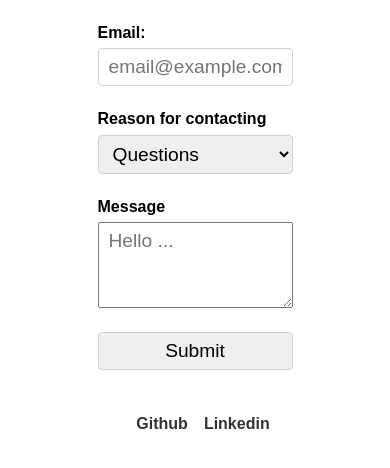
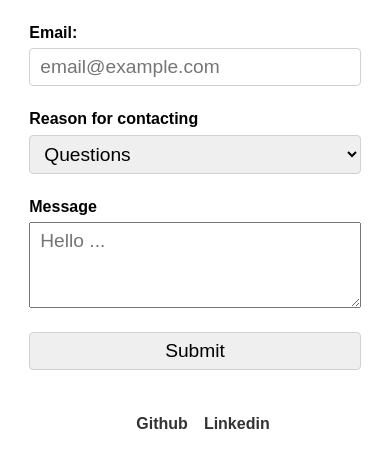
Before and after one commit to pavelklecansky/IWWW-Responzivni-web, a plain HTML site: page contact.html in a window 390 px wide. Shown: the part 90-558 px from the top of the page. Drawn offline with Linux system fonts and the light colour scheme.

Commit message:
Další oprava

```diff
--- a/style.css
+++ b/style.css
@@ -54,6 +54,7 @@ footer a:hover {
 .gallery img {
   max-height: 100%;
   min-width: 100%;
+  max-width: 100%;
   object-fit: cover;
   vertical-align: bottom;
   box-shadow: 0 1px 1px rgba(0, 0, 0, 0.12), 0 2px 2px rgba(0, 0, 0, 0.12), 0 4px 4px rgba(0, 0, 0, 0.12),
@@ -103,4 +104,10 @@ textarea {
     font-size: 2.5em;
     margin-top: 10px;
   }
+  #contactForm {
+    display: flex;
+    flex-direction: column;
+    width: 85vw;
+    margin: auto;
+  }
 }
```
